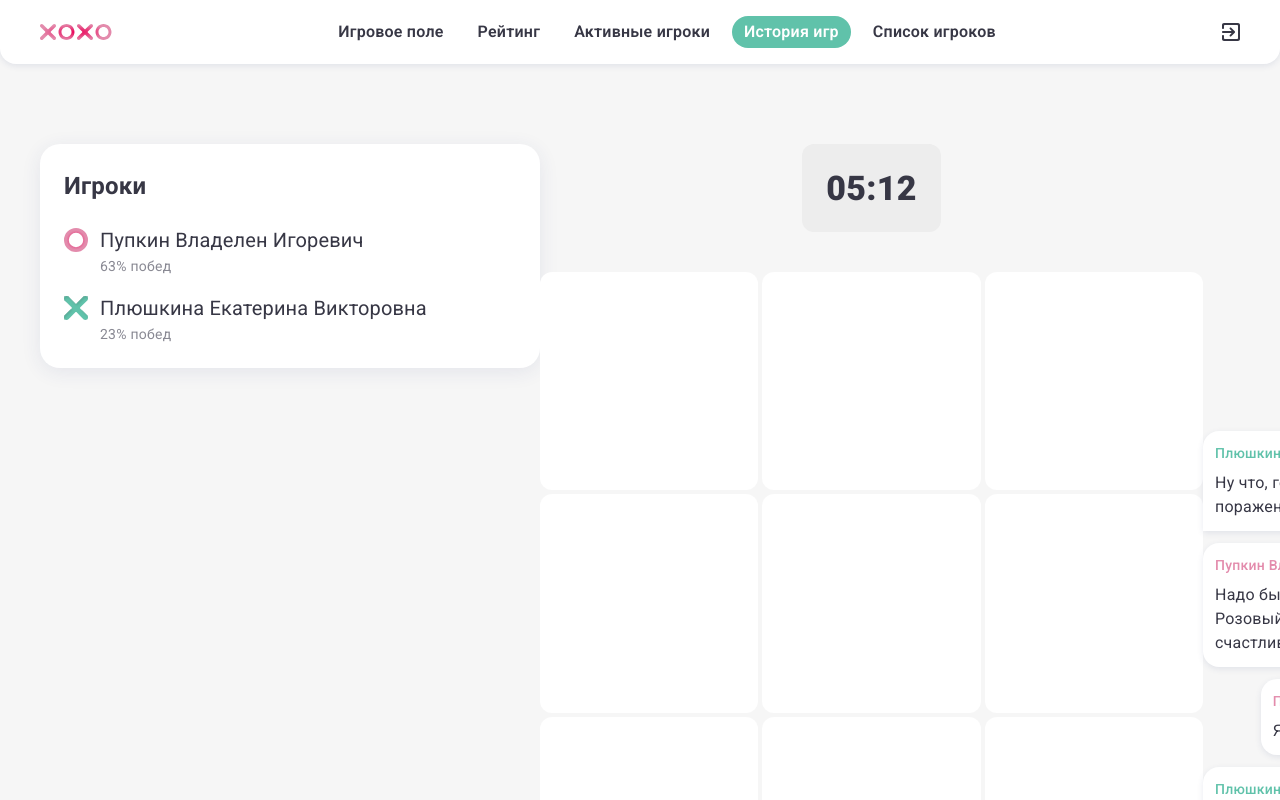
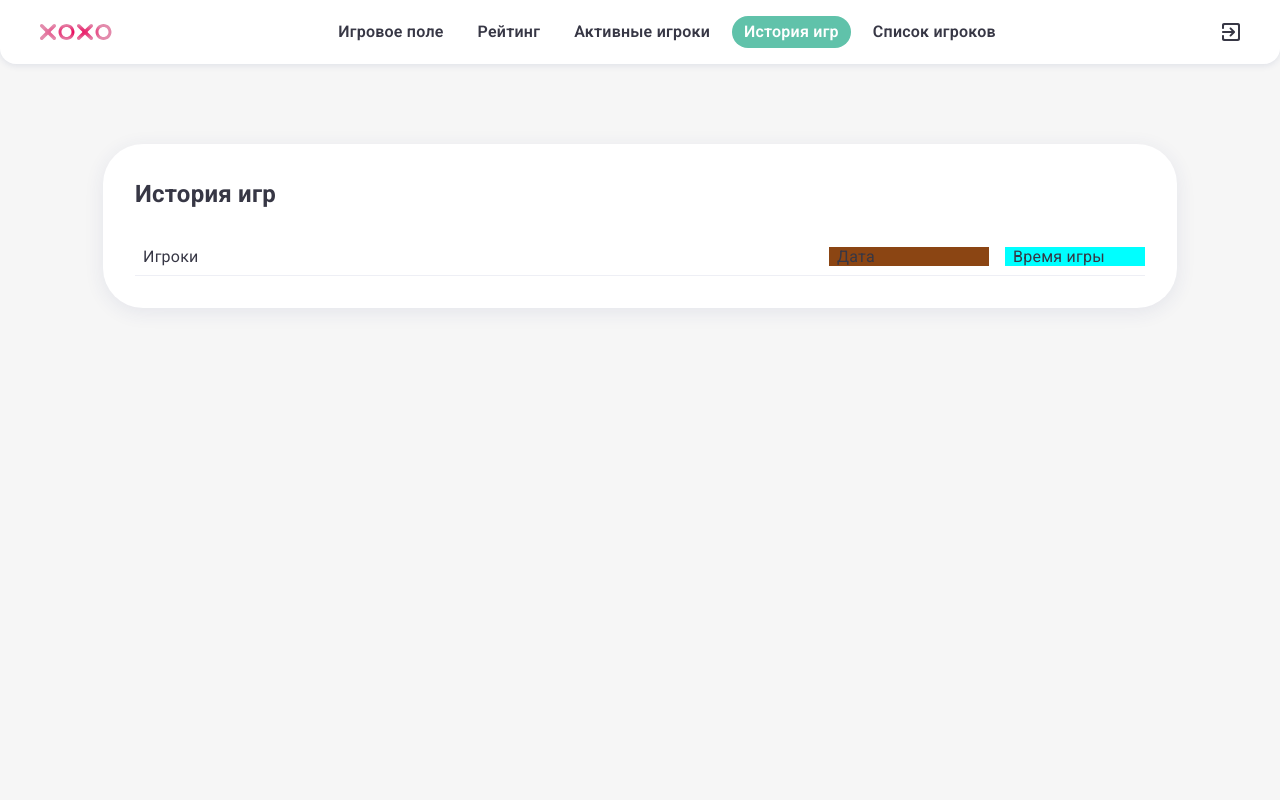
Before and after one commit to Teplovozovich/esoft-school, a React (Create React App) app: page /GameHistoryTab in a window 1280 px wide. Shown: the top 800 px of the page. Built offline with nearby package versions, Linux system fonts and the light colour scheme.

Commit message:
feat: create the table in the gamehistorytab

```diff
--- a/src/App.js
+++ b/src/App.js
@@ -5,6 +5,7 @@ import Header from './components/Header/Header'
 import GameTab from './components/GameTab/GameTab';
 import RatingTab from './components/RatingTab/RatingTab';
 import ActivePlayersTab from './components/ActivePlayersTab/ActivePlayersTab'
+import GameHistoryTab from './components/GameHistoryTab/GameHistoryTab';
 
 function App() {
   return (
@@ -15,7 +16,7 @@ function App() {
         <Route path="/GameTab" element={<GameTab />} />
         <Route path="/ActivePlayersTab" element={<ActivePlayersTab />} />
         <Route path="/PlayersListTab" element={<GameTab />} />
-        <Route path="/GameHistoryTab" element={<GameTab />} />
+        <Route path="/GameHistoryTab" element={<GameHistoryTab />} />
       </Routes>
     </div>
   );
--- /dev/null
+++ b/src/components/GameHistoryTab/GameHistoryTab.jsx
@@ -0,0 +1,54 @@
+import React, { useState } from 'react'
+
+import s from './GameHistoryTab.module.css'
+import PageTitle from '../Common/PageTitle/PageTitle'
+
+const GameHistoryTab = (props) => {
+    const [isFreeOnly, setIsFreeOnly] = useState(false);
+
+    let itemsActivePlayers = [
+        { id: 1, name: "Александров Игнат Анатолиевич", status: "primaryButton", textLabel: "Свободен" },
+        { id: 2, name: "Василенко Эрик Платонович", status: "secondaryButton", textLabel: "В игре" },
+        { id: 3, name: "Быков Юрий Виталиевич", status: "primaryButton", textLabel: "Свободен" },
+        { id: 4, name: "Галкин Феликс Платонович", status: "secondaryButton", textLabel: "В игре" },
+        { id: 5, name: "Комаров Цефас Александрович", status: "secondaryButton", textLabel: "В игре" },
+        { id: 6, name: "Шевченко Рафаил Михайлович", status: "secondaryButton", textLabel: "В игре" },
+        { id: 7, name: "Гордеев Шамиль Леонидович", status: "primaryButton", textLabel: "Свободен" },
+        { id: 8, name: "Бобров Фёдор Викторович", status: "primaryButton", textLabel: "Свободен" },
+        { id: 9, name: "Суворов Феликс Григорьевич", status: "secondaryButton", textLabel: "В игре" },
+        { id: 10, name: "Марков Йошка Фёдорович", status: "primaryButton", textLabel: "Свободен" }
+    ]
+
+    let filteredItemsActivePlayers = itemsActivePlayers.filter(player => !isFreeOnly || player.textLabel === "Свободен");
+
+
+    const handleSwitchChange = (event) => {
+        setIsFreeOnly(event.target.checked);
+    }
+
+    return (
+        <div className={s.mainContainer}>
+            <div className={s.table__wrap}>
+                <PageTitle textPageTitle="История игр" />
+            </div>
+            <div className={s.table__wrap}>
+                <div className={s.table}>
+                    <div className={s.thead}>
+                        <div className={s.firstCell}>
+                            <p className={s.firstTheadCell}>Игроки</p>
+                        </div>
+                        <div className={s.secondCell}>
+                            <p className={s.secondTheadCell}>Дата</p>
+                        </div>
+                        <div className={s.thirdCell}>
+                            <p className={s.thirdTheadCell}>Время игры</p>
+                        </div>
+                    </div>
+                </div>
+            </div>
+
+        </div >
+    )
+}
+
+export default GameHistoryTab
--- /dev/null
+++ b/src/components/GameHistoryTab/GameHistoryTab.module.css
@@ -0,0 +1,67 @@
+.mainContainer {
+  display: flex;
+flex-direction: column;
+align-items: flex-start;
+padding: 32px;
+gap: 24px;
+
+position: relative;
+width: 1074px;
+left: calc(50% - 1074px/2);
+top: 144px;
+bottom: 80px;
+
+/* Gray / White */
+
+background: #FFFFFF;
+/* Elevation / Lv2 */
+
+box-shadow: 0px 4px 20px rgba(44, 57, 121, 0.09);
+border-radius: 40px;
+}
+
+.table__wrap {
+  max-width: 1010px;
+  width: 100%;
+}
+
+.table {
+  display: flex;
+}
+
+.thead {
+  display: flex;
+  flex-direction: row;
+  height: 40px;
+  align-items: center;
+  box-shadow: inset 0px -1px 0px #EEEFF5;
+  gap: 16px;
+}
+
+.firstCell {
+  display: flex;
+  width: 678px;
+}
+
+.firstTheadCell {
+  padding-left: 8px;
+}
+
+.secondCell {
+  width: 160px;
+  background-color: saddlebrown;
+}
+
+.secondTheadCell {
+  padding-left: 8px;
+
+}
+
+.thirdCell {
+  width: 140px;
+  background-color: aqua;
+}
+
+.thirdTheadCell {
+  padding-left: 8px;
+}
```
Also changed, not shown: src/components/ActivePlayersTab copy/ActivePlayersTab.jsx (deleted, +0 -47 lines), src/components/GameHistoryTab/ItemGameHistoryTab/ItemGameHistoryTab.jsx (added, +21 -0 lines), src/components/GameHistoryTab/ItemGameHistoryTab/ItemGameHistoryTab.module.css (added, +20 -0 lines).
